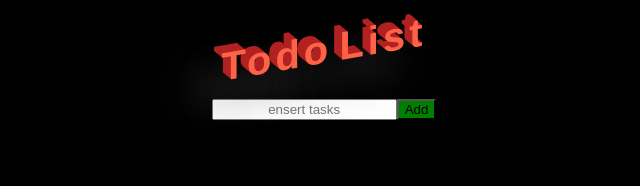
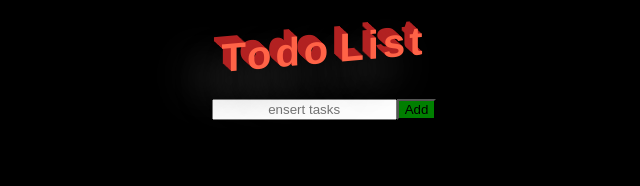
Before and after one commit to Samuels5/Todo-List, a plain HTML site: page index.html in a window 1280 px wide. Shown: the whole page, without its empty margins (316-956 px from the left). Drawn offline with Linux system fonts and the light colour scheme.

Commit message:
updating

```diff
--- a/style.css
+++ b/style.css
@@ -28,7 +28,7 @@ body {
     text-align: center;
     font-family: 'Oswald', Helvetica, sans-serif;
     font-size: 40px;
-    transform: skewY(-10deg);
+    transform: skewY(-5deg);
     letter-spacing: 4px;
     word-spacing: -8px;
     color: tomato;
```
